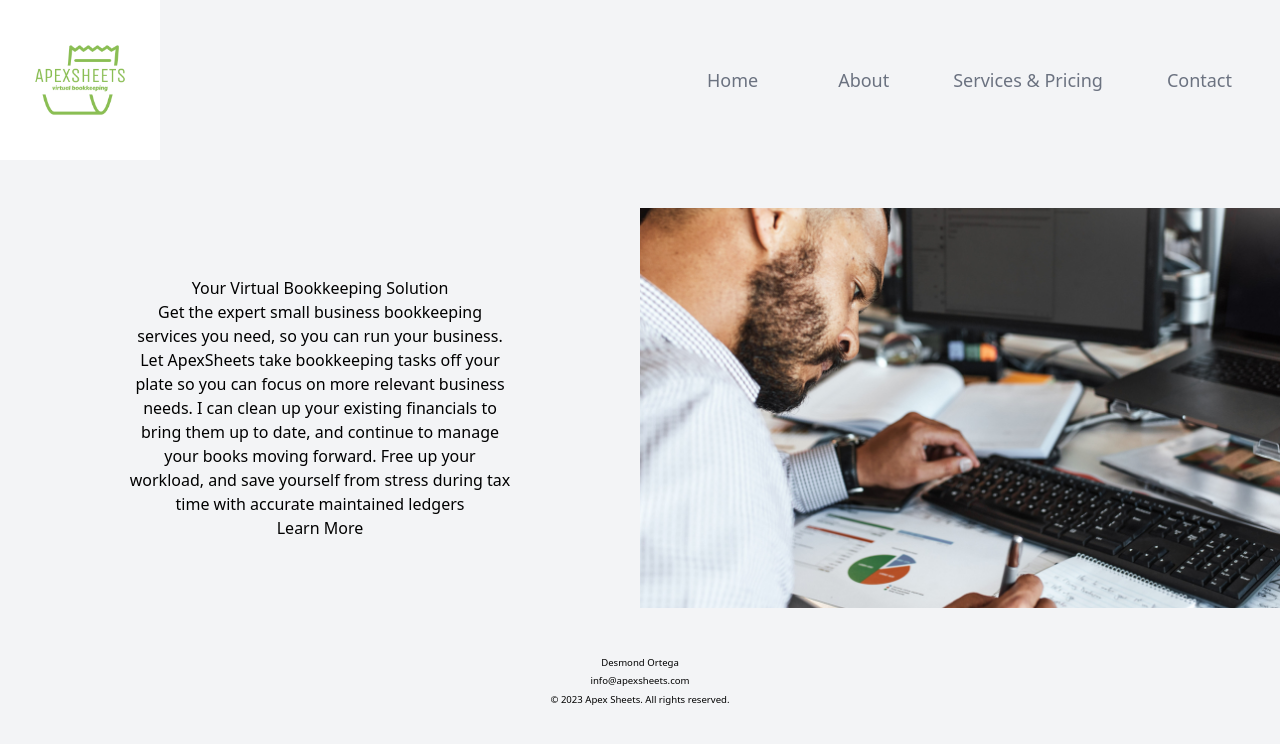
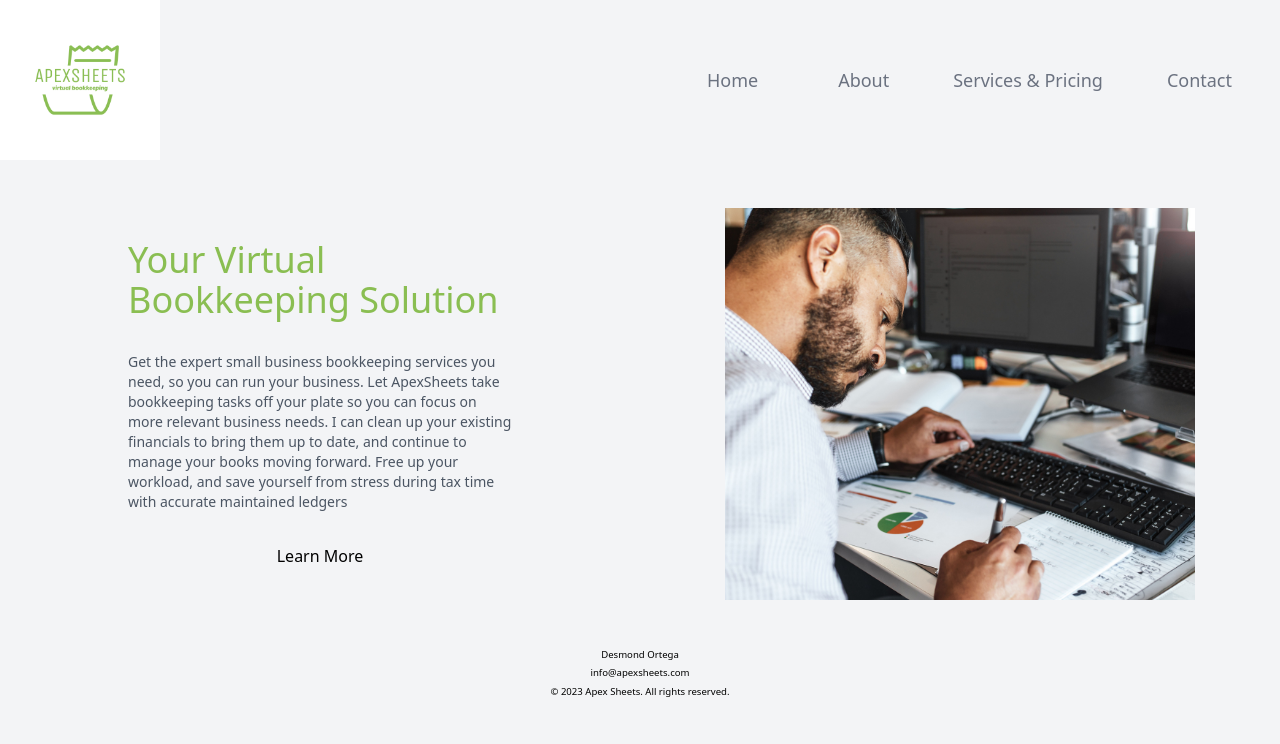
Before and after one commit to desmondortega/Apex-Sheets, a Next.js app: page / in a window 1280 px wide. Shown: the top 744 px of the page. Built offline with nearby package versions, Linux system fonts and the light colour scheme.

Commit message:
Update home page layout and styling

```diff
--- a/app/page.js
+++ b/app/page.js
@@ -3,13 +3,13 @@ import Image from 'next/image'
 export default function Home() {
   return (
     <div className="flex">
-      <div className="w-1/2 flex flex-col justify-center items-center text-center px-32">
-        <h1>Your Virtual Bookkeeping Solution</h1>
-        <p>Get the expert small business bookkeeping services you need, so you can run your business. Let ApexSheets take bookkeeping tasks off your plate so you can focus on more relevant business needs. I can clean up your existing financials to bring them up to date, and continue to manage your books moving forward. Free up your workload, and save yourself from stress during tax time with accurate maintained ledgers</p>
+      <div className="w-1/2 flex flex-col justify-center space-y-8 items-center py-8 px-32">
+        <h1 className={`text-4xl text-apex-green`}>Your Virtual Bookkeeping Solution</h1>
+        <p className={`text-sm text-gray-600`}>Get the expert small business bookkeeping services you need, so you can run your business. Let ApexSheets take bookkeeping tasks off your plate so you can focus on more relevant business needs. I can clean up your existing financials to bring them up to date, and continue to manage your books moving forward. Free up your workload, and save yourself from stress during tax time with accurate maintained ledgers</p>
         <button>Learn More</button>
       </div>
-      <div className="w-1/2 min-w-[500px] min-h-[400px] relative">
-        <Image src="/Home-Page.webp" alt="Home page image" layout="fill" objectFit="cover"/>
+      <div className="w-1/2 relative">
+        <Image src="/Home-Page.webp" alt="Home page image" layout="fill" objectFit="contain"/>
       </div>
     </div>
   )
```
